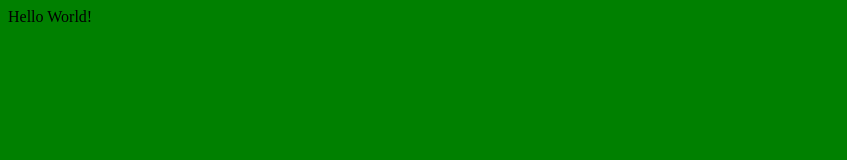
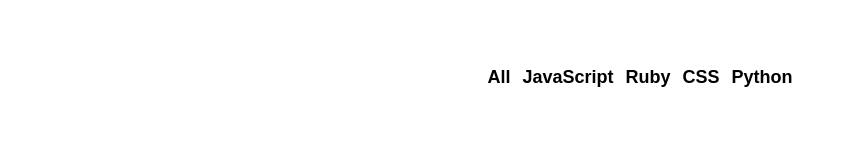
Before and after one commit to HackerStation/github-battle, a React app: page / in a window 1280 px wide. Shown: the whole page, without its empty margins (0-847 px from the left). Built offline with nearby package versions, Linux system fonts and the light colour scheme.

Commit message:
feat: Add navbar and the styling for it

```diff
--- /dev/null
+++ b/app/components/Popular.js
@@ -0,0 +1,18 @@
+import React from 'react';
+
+class Popular extends React.Component {
+  render() {
+    const languages = ['All', 'JavaScript', 'Ruby', 'CSS', 'Python'];
+    return (
+      <ul className='flex-center'>
+        {languages.map(language => (
+          <li key={language}>
+            <button className='btn-clear nav-link'>{language}</button>
+          </li>
+        ))}
+      </ul>
+    );
+  }
+}
+
+export default Popular;
--- a/app/index.css
+++ b/app/index.css
@@ -1,3 +1,42 @@
+html,
+body,
+#app {
+  margin: 0;
+  height: 100%;
+  width: 100%;
+}
+
 body {
-  background-color: green;
 }
+
+ul {
+  padding: 0;
+}
+
+li {
+  list-style-type: none;
+}
+
+.container {
+  max-width: 1200px;
+  margin: 0 auto;
+  padding: 50px;
+}
+
+.flex-center {
+  display: flex;
+  justify-content: center;
+  align-items: center;
+}
+
+.btn-clear {
+  border: none;
+  background: transparent;
+}
+
+.nav-link {
+  font-size: 18px;
+  font-weight: bold;
+  text-decoration: none;
+  color: inherit;
+}
--- a/app/index.js
+++ b/app/index.js
@@ -1,7 +1,7 @@
 import React from 'react';
 import ReactDOM from 'react-dom';
 import './index.css';
-
+import Popular from './components/Popular';
 // Component:
 // State
 // Life-Cycle
@@ -9,7 +9,11 @@ import './index.css';
 
 class App extends React.Component {
   render() {
-    return <div>Hello World!</div>;
+    return (
+      <div className='container'>
+        <Popular />
+      </div>
+    );
   }
 }
 
```
